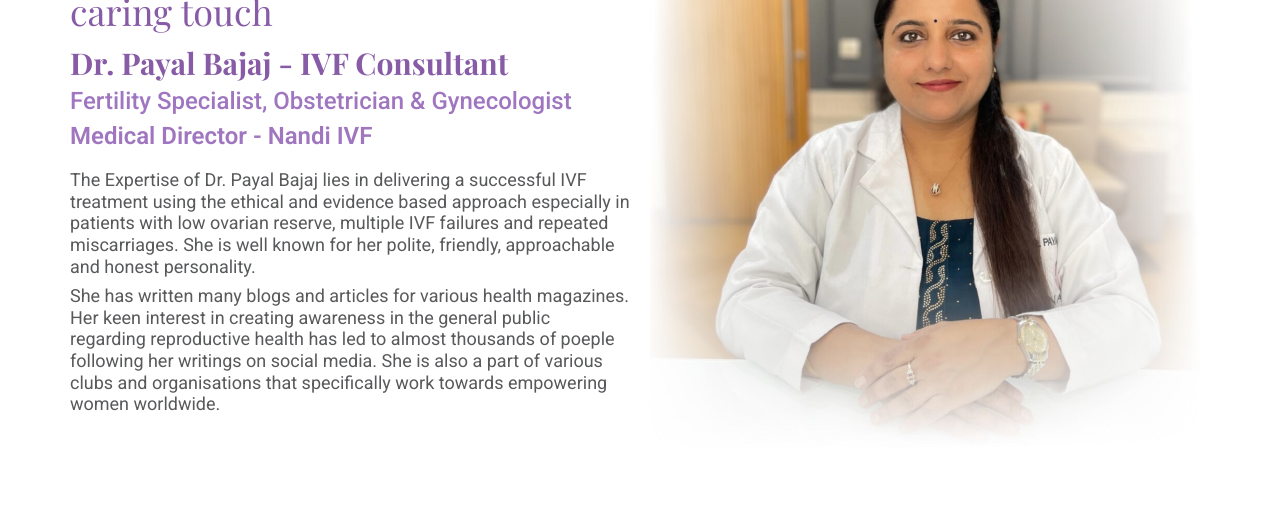
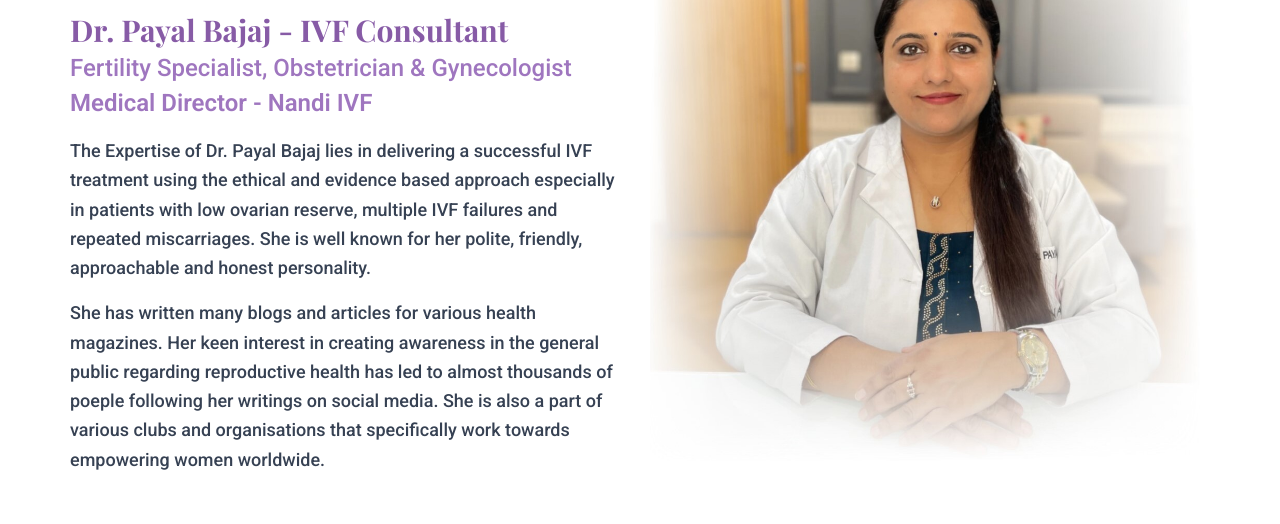
Before and after one commit to drpayalbajaj/dr-payal-bajaj-beta, a Next.js app: page / in a window 1280 px wide. Shown: the part 5820-6344 px from the top of the page. Built offline with nearby package versions, Linux system fonts and the light colour scheme; a web font is replaced by a local one.

Commit message:
Update Details.tsx

```diff
--- a/src/components/Details.tsx
+++ b/src/components/Details.tsx
@@ -1,11 +1,100 @@
+// 'use client'
+// import Image from 'next/image'
+// import React, { useRef } from 'react'
+// import { motion, useInView } from 'motion/react'
+
+// export default function Details() {
+
+
+//     return (
+//         <Hero />
+//     )
+// }
+
+// function Hero() {
+//     const ref = useRef(null)
+//     const isInView = useInView(ref, { once: true, margin: '-100px' })
+
+//     const leftVariants = {
+//         hidden: { opacity: 0, x: -200 },
+//         visible: {
+//             opacity: 1,
+//             x: 0,
+//             transition: { duration: 0.8, ease: 'easeOut' },
+//         },
+//     }
+
+//     const rightVariants = {
+//         hidden: { opacity: 0, x: 200 },
+//         visible: {
+//             opacity: 1,
+//             x: 0,
+//             transition: { duration: 0.8, ease: 'easeOut' },
+//         },
+//     }
+
+//     return (
+//         <section
+//             ref={ref}
+//             id="about"
+//             className="w-full relative overflow-x-hidden"
+//         >
+//             <div className="w-full relative grid lg:grid-cols-2 grid-cols-1 md:gap-5 gap-7">
+//                 <motion.div
+//                     className="w-full relative h-full flex flex-col justify-center"
+//                     variants={leftVariants}
+//                     initial="hidden"
+//                     animate={isInView ? 'visible' : 'hidden'}
+//                 >
+//                     <h2 className="text-4xl font-light text-primary leading-[1.1]">
+//                         Advanced IVF treatments with a caring touch
+//                     </h2>
+//                     <h2 className="mt-4 md:text-3xl text-5xl font-bold text-primary leading-[1.1]">
+//                         Dr. Payal Bajaj - IVF Consultant
+//                     </h2>
+
+//                     <p className="mt-2 text-2xl leading-[1.1] font-medium text-[#9f76bf]">
+//                         Fertility Specialist, Obstetrician & Gynecologist
+//                     </p>
+//                     <p className="mt-2 text-2xl leading-[1.1] font-semibold text-[#9f76bf]">
+//                         Medical Director - Nandi IVF
+//                     </p>
+//                     <span className="mt-5 text-steel-gray text-lg leading-[1.2]">
+//                         The Expertise of Dr. Payal Bajaj lies in delivering a successful IVF treatment using the ethical and evidence based approach especially in patients with low ovarian reserve, multiple IVF failures and repeated miscarriages. She is well known for her polite, friendly, approachable and honest personality.
+//                     </span>
+
+
+//                     <span className="mt-2 text-steel-gray text-lg leading-[1.2]">
+//                         She has written many blogs and articles for various health magazines. Her keen interest in creating awareness in the general public regarding reproductive health has led to almost thousands of poeple following her writings on social media. She is also a part of various clubs and organisations that specifically work towards empowering women worldwide.
+//                     </span>
+
+
+//                 </motion.div>
+
+//                 <motion.div
+//                     className="w-full relative h-full flex items-center lg:justify-end justify-center"
+//                     variants={rightVariants}
+//                     initial="hidden"
+//                     animate={isInView ? 'visible' : 'hidden'}
+//                 >
+//                     <Image
+//                         src="/image/hero/details.jpg"
+//                         width={1000}
+//                         height={1000}
+//                         alt="Hero Image"
+//                         className='w-full h-auto object-cover'
+//                     />
+//                 </motion.div>
+//             </div>
+//         </section>
+//     )
+// }
 'use client'
 import Image from 'next/image'
 import React, { useRef } from 'react'
 import { motion, useInView } from 'motion/react'
 
 export default function Details() {
-
-
     return (
         <Hero />
     )
@@ -36,7 +125,7 @@ function Hero() {
     return (
         <section
             ref={ref}
-            id="about"
+            id="details"
             className="w-full relative overflow-x-hidden"
         >
             <div className="w-full relative grid lg:grid-cols-2 grid-cols-1 md:gap-5 gap-7">
@@ -59,15 +148,15 @@ function Hero() {
                     <p className="mt-2 text-2xl leading-[1.1] font-semibold text-[#9f76bf]">
                         Medical Director - Nandi IVF
                     </p>
-                    <span className="mt-5 text-steel-gray text-lg leading-[1.2]">
+
+                    {/* The two spans below have been changed to styled p tags */}
+                    <p className="mt-5 text-lg font-medium text-gray-700 leading-relaxed">
                         The Expertise of Dr. Payal Bajaj lies in delivering a successful IVF treatment using the ethical and evidence based approach especially in patients with low ovarian reserve, multiple IVF failures and repeated miscarriages. She is well known for her polite, friendly, approachable and honest personality.
-                    </span>
+                    </p>
 
-
-                    <span className="mt-2 text-steel-gray text-lg leading-[1.2]">
+                    <p className="mt-4 text-lg font-medium text-gray-700 leading-relaxed">
                         She has written many blogs and articles for various health magazines. Her keen interest in creating awareness in the general public regarding reproductive health has led to almost thousands of poeple following her writings on social media. She is also a part of various clubs and organisations that specifically work towards empowering women worldwide.
-                    </span>
-
+                    </p>
 
                 </motion.div>
 
```
